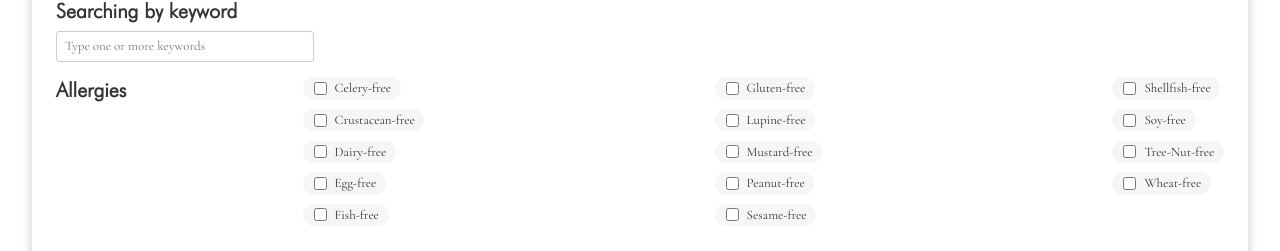
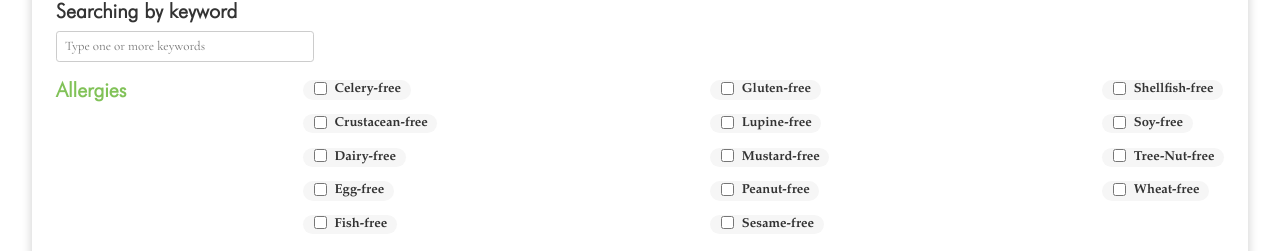
Before and after one commit to tetiana-batura/taste-match, a React (Vite) app: page / in a window 1280 px wide. Shown: the part 549-800 px from the top of the page. Built offline with nearby package versions, Linux system fonts and the light colour scheme; a web font is replaced by a local one.

Commit message:
Update readme

```diff
--- a/src/components/Allergies/Allergies.scss
+++ b/src/components/Allergies/Allergies.scss
@@ -16,6 +16,7 @@
     background-color: $grey;
     padding: 0.2rem 0.6rem 0.2rem 2rem;
     border-radius: 0.8rem;
+    font-weight: 600;
   }
 
   &__checkbox {
@@ -26,6 +27,7 @@
 
   &__title {
     font-weight: 600;
+    color: $green;
   }
 
   &__container {
```
Also changed, not shown: 1 other file (tests, documents, lock files or other folders).
